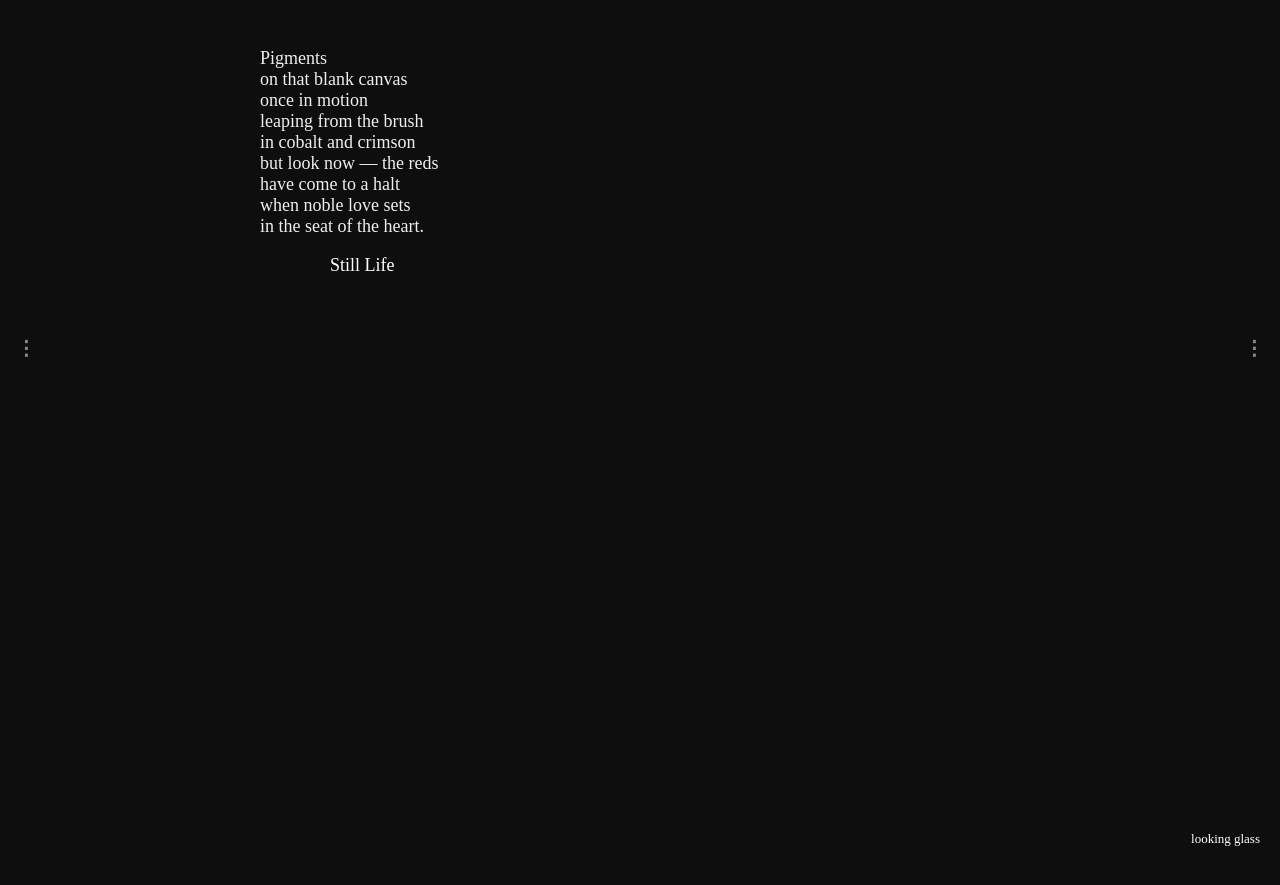
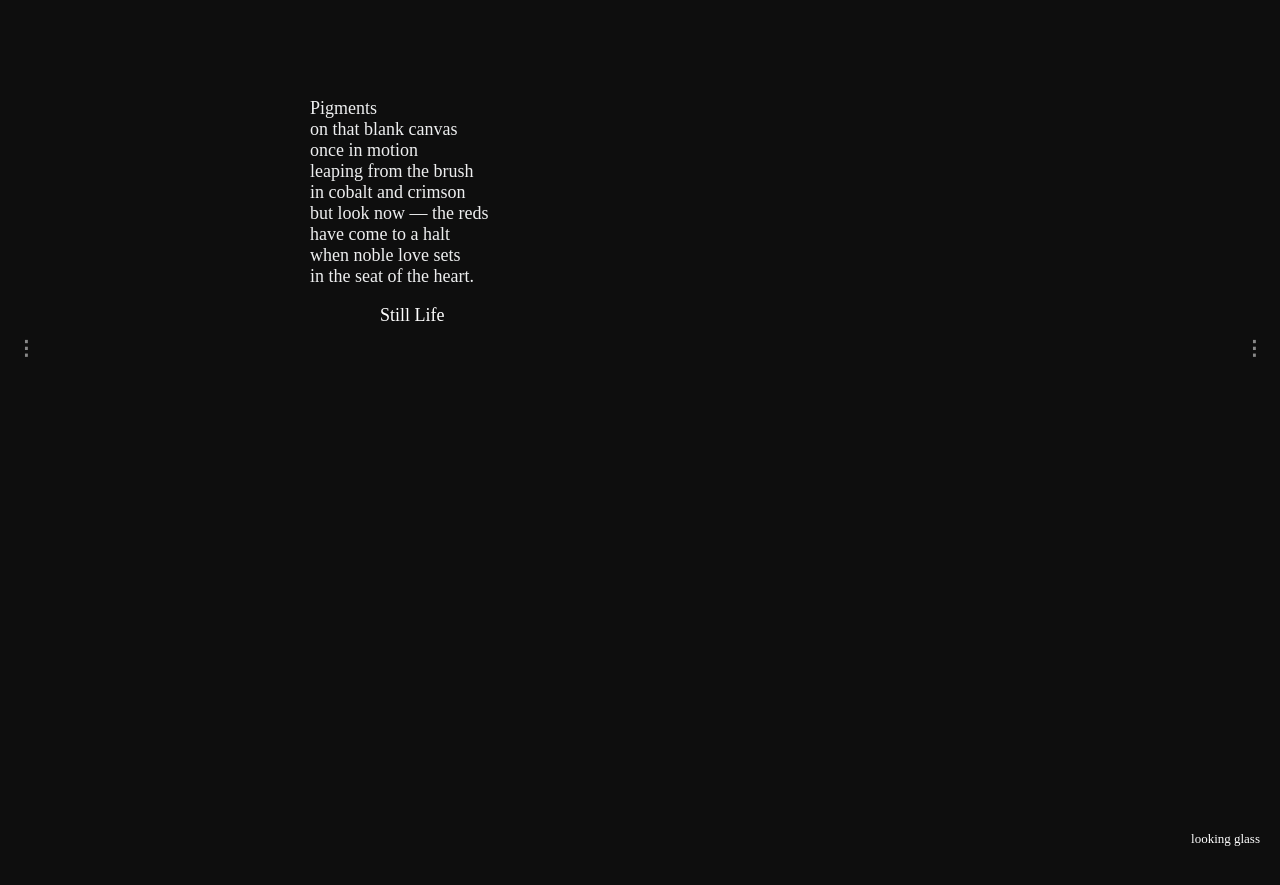
Before and after one commit to hafizzainal/hafizzainal.github.io, a Jekyll site: the page built from index.md, in a window 1280 px wide. Shown: the top 885 px of the page. Built offline with Jekyll 4.4.1, drawn with Linux system fonts in a browser that asks for light colours; our own code applies the rules of GitHub Pages for plain Markdown files.

Commit message:
Update default.html

```diff
--- a/_layouts/default.html
+++ b/_layouts/default.html
@@ -73,8 +73,8 @@ img {vertical-align: middle;}
 
 .mySlidesText {
   display: none;
-  padding: 20px;
-  margin: 150 auto;
+  padding: 70px;
+  margin: 20 auto;
   margin-left: 200px;
   font-size: 18px;
 }
```
